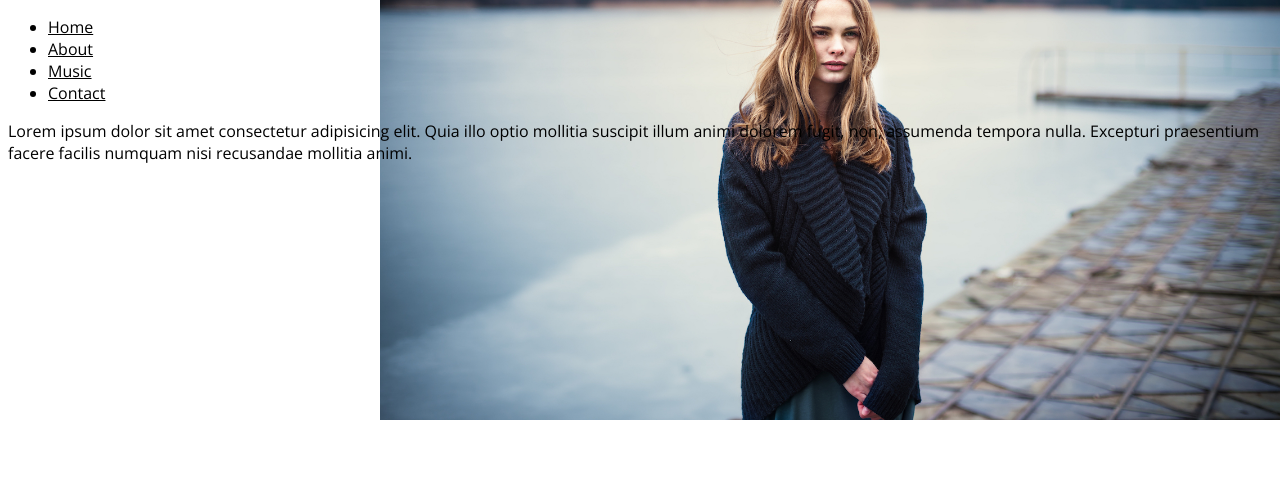
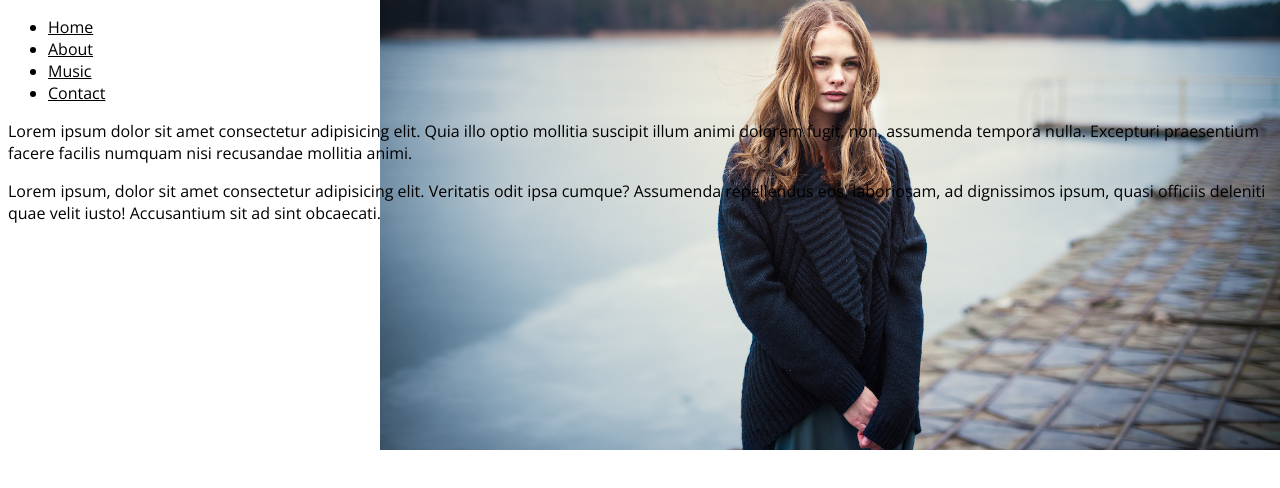
Before and after one commit to diego-allsafe/HTMLCSSTP2, a plain HTML site: page music.html in a window 1280 px wide. Drawn offline with nearby package versions, Linux system fonts and the light colour scheme.

Commit message:
trabajandolo

```diff
--- a/music.html
+++ b/music.html
@@ -18,5 +18,6 @@
         </ul>
     </nav>
     <p>Lorem ipsum dolor sit amet consectetur adipisicing elit. Quia illo optio mollitia suscipit illum animi dolorem fugit, non, assumenda tempora nulla. Excepturi praesentium facere facilis numquam nisi recusandae mollitia animi.</p>
+    <p>Lorem ipsum, dolor sit amet consectetur adipisicing elit. Veritatis odit ipsa cumque? Assumenda repellendus eos, laboriosam, ad dignissimos ipsum, quasi officiis deleniti quae velit iusto! Accusantium sit ad sint obcaecati.</p>
 </body>
 </html>
```
